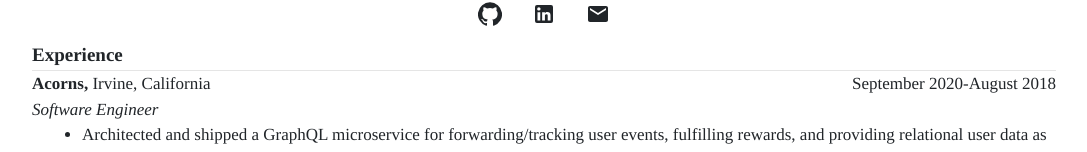
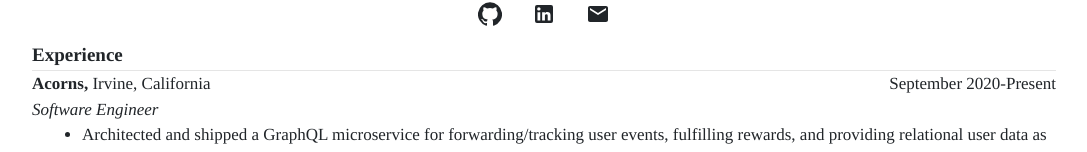
Before and after one commit to curtislin7/personal-website, a React (Create React App) app: page / in a window 1280 px wide. Shown: the part 227-379 px from the top of the page, without its empty margins (96-1183 px from the left). Built offline with nearby package versions, Linux system fonts and the light colour scheme.

Commit message:
Fix date in job experience, remove unused dependency

```diff
--- a/src/Pages/Home/HomePage.js
+++ b/src/Pages/Home/HomePage.js
@@ -47,12 +47,12 @@ const HomePage = () => {
                   <div className={classes.sectionHeader}>
                     <div className={classes.company}>Acorns,&nbsp;</div>
                     <div className={classes.location}>Irvine, California</div>
-                    <div className={classes.date}>September 2020-August 2018</div>
+                    <div className={classes.date}>September 2020-Present</div>
                   </div>
                   <div className={classes.role}>Software Engineer</div>
                   <ul className={classes.points}>
                     <li>Architected and shipped a GraphQL microservice for forwarding/tracking user events, fulfilling rewards, and providing relational user data as part of Acorns’ new referrals platform</li>
-                    <li>Designed and built an internal referrals support tool with React for Acorns’ customer support team, with functionality to view user’s referred friends and the respective campaigns they are involved in  </li>
+                    <li>Designed and built an internal referrals support tool with React for Acorns’ customer support team, with functionality to view user’s referred friends and the respective campaigns they are involved in </li>
                   </ul>
                   <div className={classes.sectionHeader}>
                     <div className={classes.company}>Zayo Group,&nbsp;</div>
--- a/src/components/PopoverHoverWord.js
+++ b/src/components/PopoverHoverWord.js
@@ -1,6 +1,5 @@
 import React from 'react';
 import Popover from '@material-ui/core/Popover';
-import Typography from '@material-ui/core/Typography';
 import { makeStyles } from '@material-ui/core/styles';
 
 const useStyles = makeStyles((theme) => ({
```
